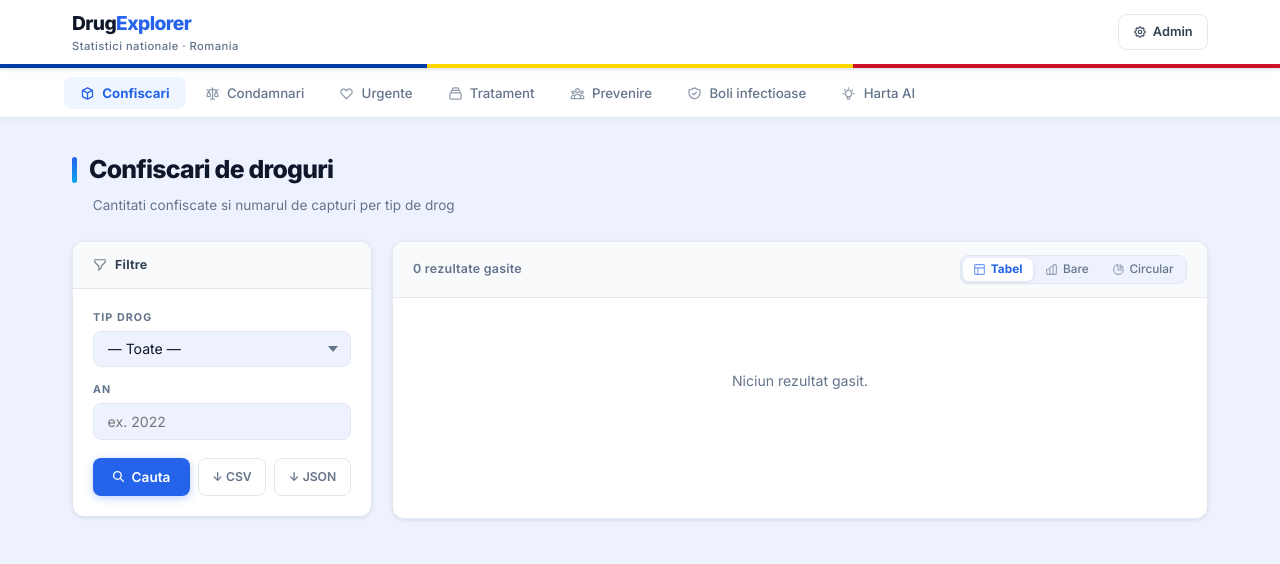
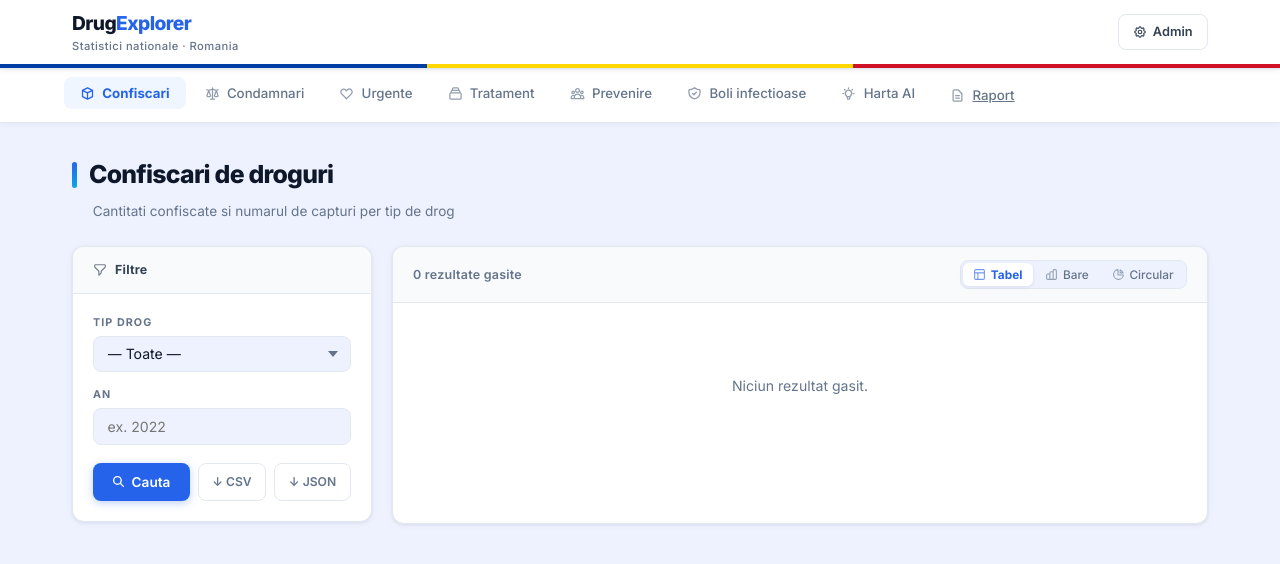
Before and after one commit to andrei-boaca/Drug_Explorer_On_Web, a PHP site: page / in a window 1280 px wide. Shown: the top 564 px of the page. Run offline with PHP 8.4, Linux system fonts and the light colour scheme; data that the repository does not hold is empty; some libraries are stand-ins or nearby versions.

Commit message:
Add Raport tab link in navigation

```diff
--- a/index.php
+++ b/index.php
@@ -57,6 +57,10 @@
         <svg width="15" height="15" fill="none" viewBox="0 0 24 24" stroke="currentColor" stroke-width="2"><path stroke-linecap="round" stroke-linejoin="round" d="M9.663 17h4.673M12 3v1m6.364 1.636l-.707.707M21 12h-1M4 12H3m3.343-5.657l-.707-.707m2.828 9.9a5 5 0 117.072 0l-.548.547A3.374 3.374 0 0014 18.469V19a2 2 0 11-4 0v-.531c0-.895-.356-1.754-.988-2.386l-.548-.547z"/></svg>
         Harta AI
       </button></li>
+      <li><a href="raport.php" class="tab-btn">
+        <svg width="15" height="15" fill="none" viewBox="0 0 24 24" stroke="currentColor" stroke-width="2"><path stroke-linecap="round" stroke-linejoin="round" d="M9 12h6m-6 4h6m2 5H7a2 2 0 01-2-2V5a2 2 0 012-2h5.586a1 1 0 01.707.293l5.414 5.414a1 1 0 01.293.707V19a2 2 0 01-2 2z"/></svg>
+        Raport
+      </a></li>
     </ul>
   </div>
 </nav>
```
